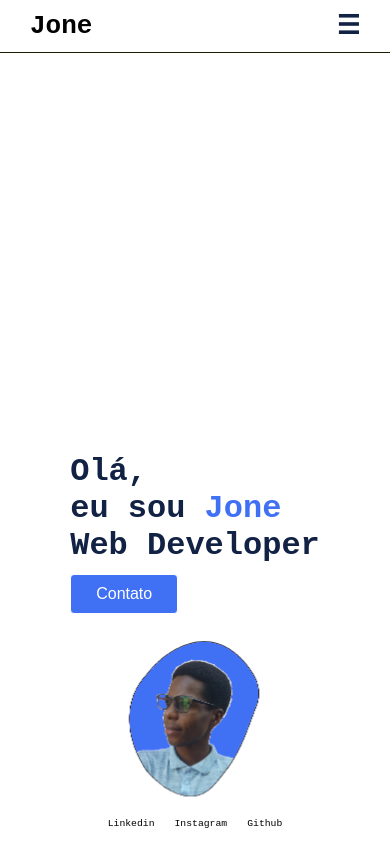
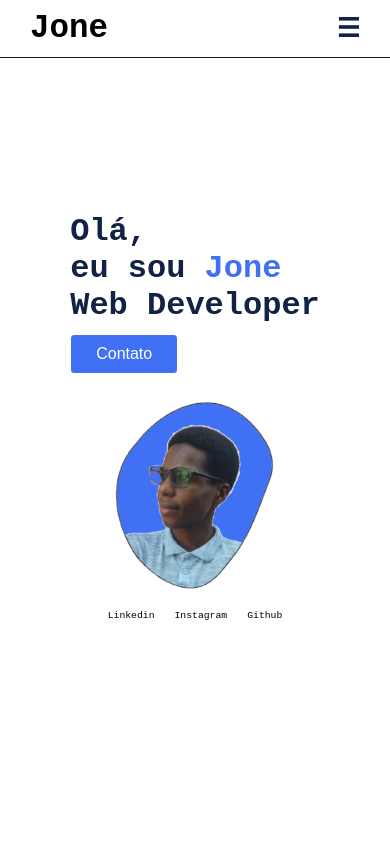
Before and after one commit to JoneBulande/JoneBulande.github.io, a plain HTML site: page index.html in a window 390 px wide. Drawn offline with Linux system fonts and the light colour scheme.

Commit message:
Update mobile.css

```diff
--- a/css/mobile.css
+++ b/css/mobile.css
@@ -3,7 +3,7 @@
 		padding: 10px;
 	}
 	.header .logo {
-			font-size: 2em;
+			font-size: 2.5em;
 	}
 	.btn-menu {
 		display: block;
@@ -51,14 +51,14 @@
 		flex-wrap: nowrap;
 		align-items: center;
 		flex-direction: column;
-		justify-content: flex-end;
+		justify-content: center;
 	}
 	.img {
 		display: flex;
 		justify-content: center;
 	}
 	.container img {
-		width: 50%;
+		width: 60%;
 	}
 	.redes-sociais {
 		font-size: .5em;
```
